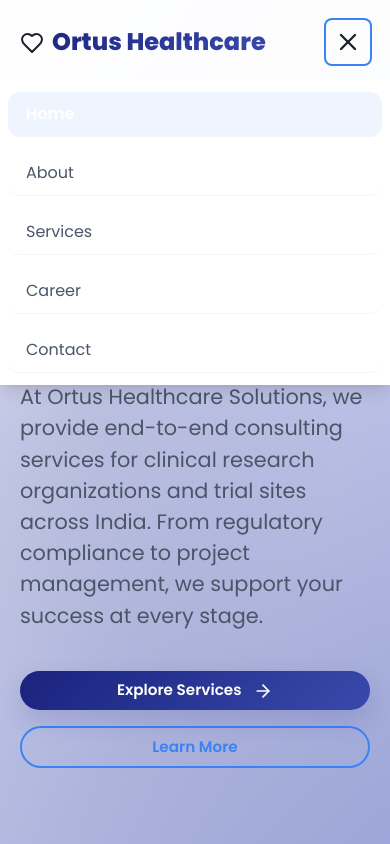
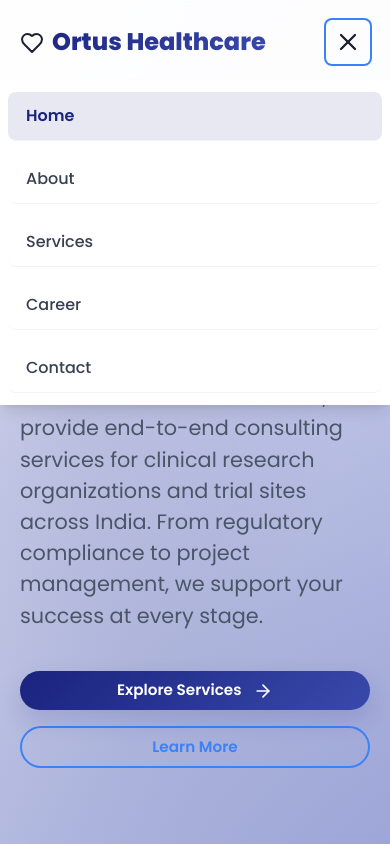
Before and after one commit to Vedant1745/Ortus, a React (Vite) app: page / in a window 390 px wide. Both pictures are taken after a click on the button "Open menu". Shown: the top 844 px of the page. Built offline with nearby package versions, Linux system fonts and the light colour scheme.

Commit message:
Enhance Navigation component styles

```diff
--- a/src/components/Navigation.tsx
+++ b/src/components/Navigation.tsx
@@ -52,20 +52,31 @@
                 className={`nav-item border-b border-gray-100 ${currentPage === item.id ? 'active' : ''}`}
                 style={{
                   fontSize: '1rem',
-                  padding: '10px 18px',
-                  borderRadius: '12px',
+                  padding: '12px 18px',
+                  borderRadius: '8px',
                   margin: '4px 0',
-                  background: currentPage === item.id ? 'rgba(59,130,246,0.08)' : 'transparent',
-                  fontWeight: currentPage === item.id ? 600 : 400,
-                  transition: 'background 0.2s',
+                  background: currentPage === item.id ? 'rgba(26, 35, 126, 0.1)' : 'transparent',
+                  fontWeight: currentPage === item.id ? 600 : 500,
+                  transition: 'all 0.2s ease',
                   cursor: 'pointer',
+                  color: currentPage === item.id ? '#1a237e' : '#374151',
                 }}
                 onClick={() => {
                   setCurrentPage(item.id);
                   setMenuOpen(false);
                 }}
-                onMouseOver={e => (e.currentTarget.style.background = 'rgba(59,130,246,0.05)')}
-                onMouseOut={e => (e.currentTarget.style.background = currentPage === item.id ? 'rgba(59,130,246,0.08)' : 'transparent')}
+                onMouseOver={e => {
+                  if (currentPage !== item.id) {
+                    e.currentTarget.style.background = 'rgba(26, 35, 126, 0.05)';
+                    e.currentTarget.style.color = '#1a237e';
+                  }
+                }}
+                onMouseOut={e => {
+                  if (currentPage !== item.id) {
+                    e.currentTarget.style.background = 'transparent';
+                    e.currentTarget.style.color = '#374151';
+                  }
+                }}
               >
                 {item.label}
               </li>
```
